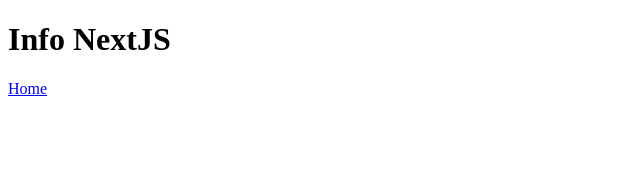
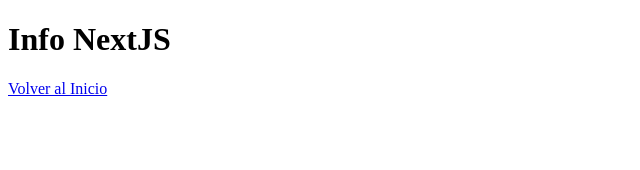
Before and after one commit to cannaware/opencepa-app, a Next.js app: page /info in a window 1280 px wide. Shown: the top 170 px of the page, without its empty margins (0-640 px from the left). Built offline with nearby package versions, Linux system fonts and the light colour scheme.

Commit message:
update content

```diff
--- a/pages/index.tsx
+++ b/pages/index.tsx
@@ -34,7 +34,7 @@
       <p>{nextLaunch.launch_year}</p>
       <p>
         <Link href="/info">
-          <a>Info</a>
+          <a>Ir a Info</a>
         </Link>
       </p>
     </main>
--- a/pages/info.tsx
+++ b/pages/info.tsx
@@ -7,7 +7,7 @@
       <h1>Info NextJS</h1>
       <p>
         <Link href="/">
-          <a>Home</a>
+          <a>Volver al Inicio</a>
         </Link>
       </p>
     </main>
```
Also changed, not shown: 2 other files (tests, documents, lock files or other folders).
